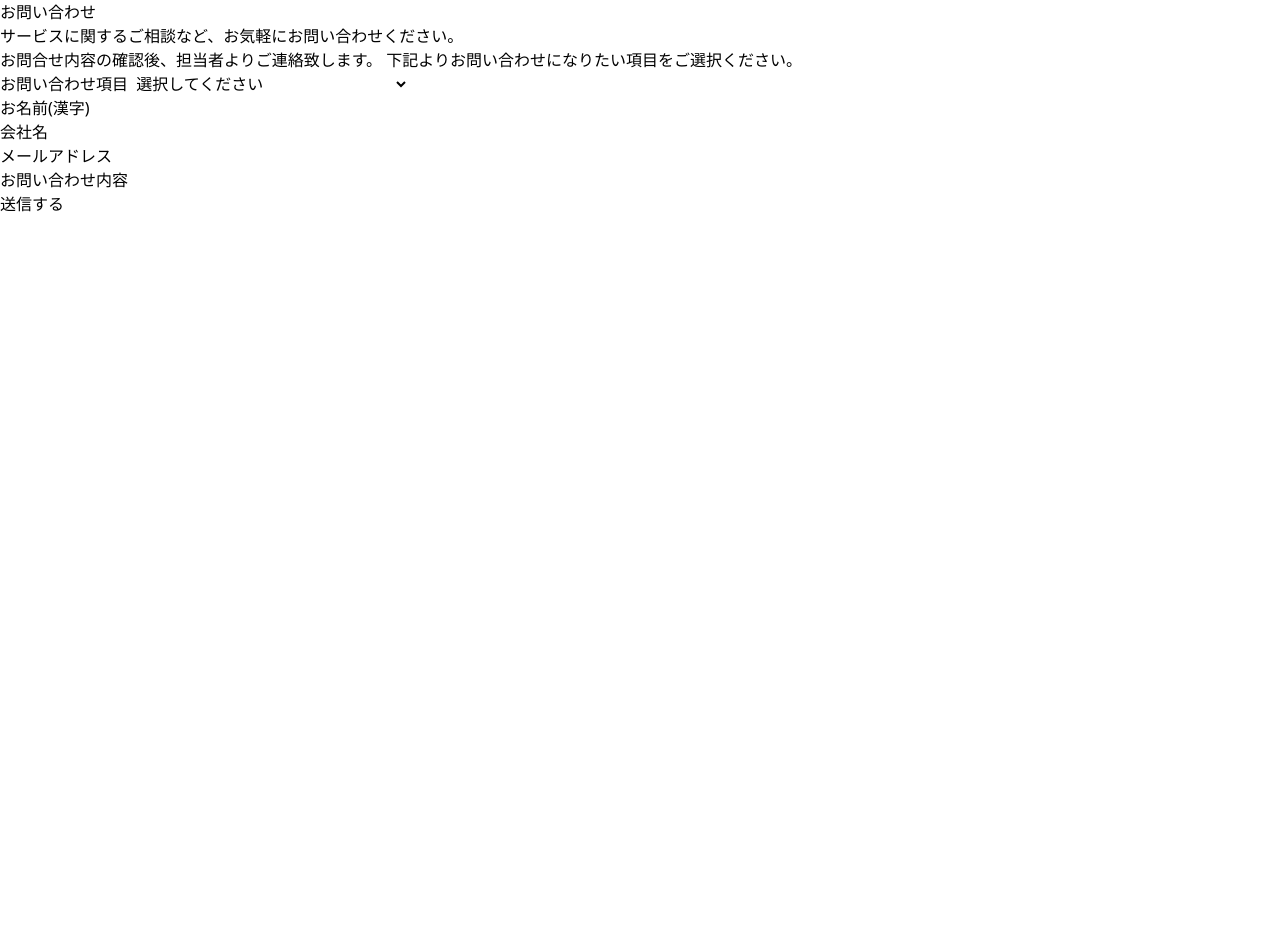
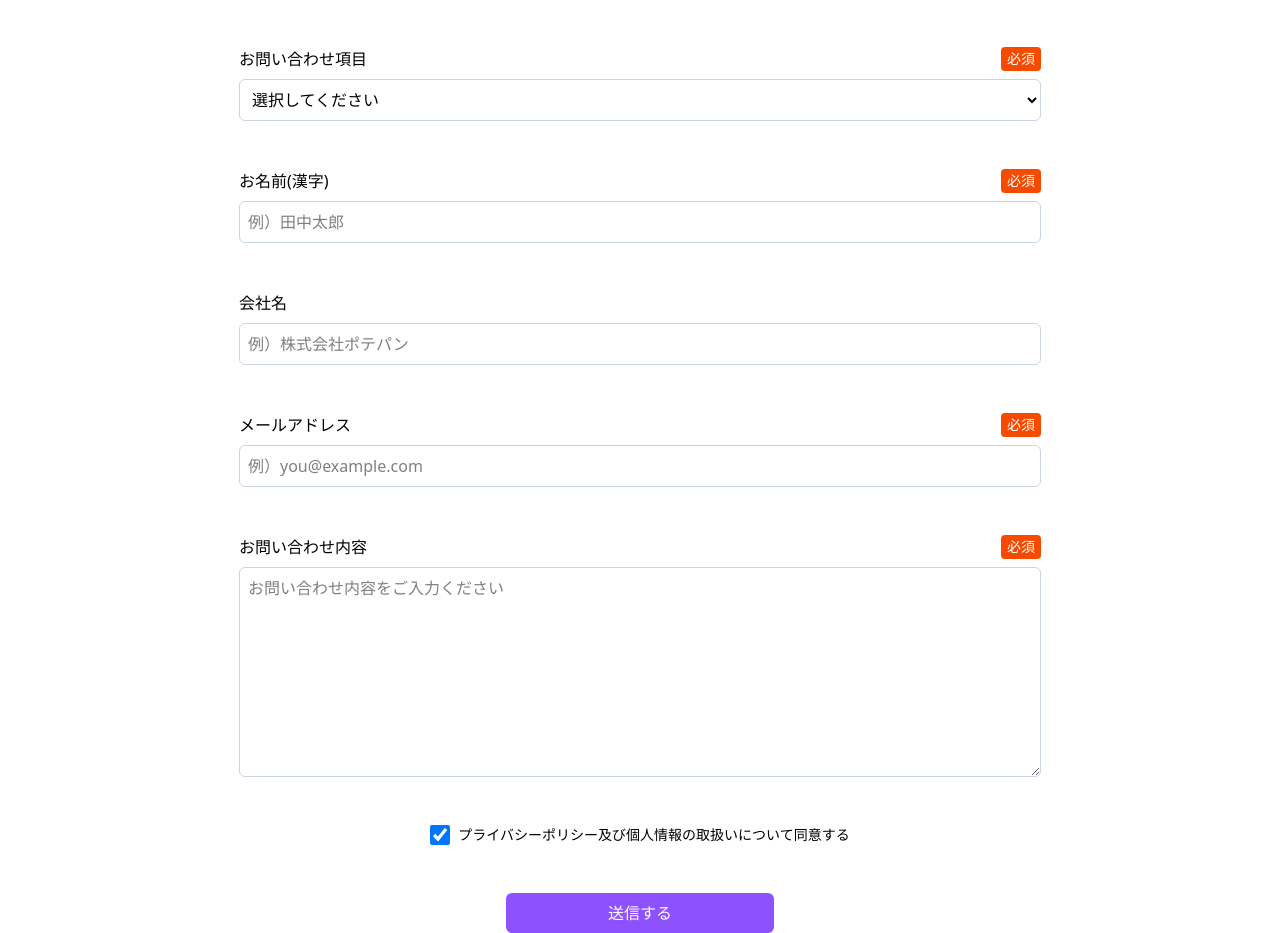
Before and after one commit to karuchip/contact, a website: page index.html in a window 1280 px wide. Before the commit the page ends 800 px from the top, so only its background shows below. Drawn offline with Linux system fonts and the light colour scheme.

Commit message:
html/css

```diff
--- a/index.html
+++ b/index.html
@@ -8,19 +8,22 @@
   </head>
 
   <body>
-    <section>
-      <div>
-        <h1>お問い合わせ</h1>
-        <p>サービスに関するご相談など、お気軽にお問い合わせください。<br />
+    <section class="h-screen w-11/12 md:w-4/6 m-auto flex justify-center items-center">
+      <div class="flex flex-col gap-12">
+        <div class="flex flex-col gap-12">
+          <h1 class="text-3xl font-bold">お問い合わせ</h1>
+          <p class="text-base text-slate-500">サービスに関するご相談など、お気軽にお問い合わせください。<br />
             お問合せ内容の確認後、担当者よりご連絡致します。
             下記よりお問い合わせになりたい項目をご選択ください。</p>
         </div>
 
         <div>
-        <form method="GET">
-          <div>
-            <label for="subject">お問い合わせ項目</label>
-            <select id="subject" required>
+          <form id="contact-form" class="flex flex-col gap-12">
+            <div class="flex flex-col gap-2">
+              <label for="subject" tabindex="1"
+                class="relative after:absolute after:right-0 after:content-['必須'] after:px-1.5 after:py-0.5 after:rounded-sm after:bg-orange-600 after:text-white after:text-sm after:font-medium">お問い合わせ項目</label>
+              <select id="subject" name="subject" required
+                class="p-2 rounded-md border border-slate-300 focus:outline-blue-500">
                 <option value="">選択してください</option>
                 <option value="サイト制作・サービス開発のご相談">サイト制作・サービス開発のご相談</option>
                 <option value="マーケティングのご相談">マーケティングのご相談</option>
@@ -33,33 +36,48 @@
               </select>
             </div>
 
-          <div>
-            <label for="name">お名前(漢字)</label>
-            <input id="name" type="text" required />
+            <div class="flex flex-col gap-2">
+              <label for="name"
+                class="relative after:absolute after:right-0 after:content-['必須'] after:px-1.5 after:py-0.5 after:rounded-sm after:bg-orange-600 after:text-white after:text-sm after:font-medium">お名前(漢字)</label>
+              <input id="name" name="name" type="text" required placeholder="例）田中太郎"
+                class="p-2 rounded-md border border-slate-300 focus:outline-blue-500" />
             </div>
 
-          <div>
+            <div class="flex flex-col gap-2">
               <label for="company">会社名</label>
-            <input id="company" type="text" />
+              <input id="company" name="company" type="text" placeholder="例）株式会社ポテパン"
+                class="p-2 rounded-md border border-slate-300 focus:outline-blue-500" />
             </div>
 
-          <div>
-            <label for="email">メールアドレス</label>
-            <input id="email" type="email" required />
+            <div class="flex flex-col gap-2">
+              <label for="email"
+                class="relative after:absolute after:right-0 after:content-['必須'] after:px-1.5 after:py-0.5 after:rounded-sm after:bg-orange-600 after:text-white after:text-sm after:font-medium">メールアドレス</label>
+              <input id="email" name="email" type="email" required placeholder="例）you@example.com"
+                class="p-2 rounded-md border border-slate-300 focus:outline-blue-500" />
             </div>
 
-          <div>
-            <label for="content">お問い合わせ内容</label>
-            <input id="content" type="text" required />
+            <div class="flex flex-col gap-2">
+              <label for="content"
+                class="relative after:absolute after:right-0 after:content-['必須'] after:px-1.5 after:py-0.5 after:rounded-sm after:bg-orange-600 after:text-white after:text-sm after:font-medium">お問い合わせ内容</label>
+              <textarea id="content" name="content" required placeholder="お問い合わせ内容をご入力ください" rows="8"
+                class="p-2 rounded-md border border-slate-300 focus:outline-blue-500"></textarea>
             </div>
 
-          <div>
-            <button type="submit">
+            <div class="flex justify-center">
+              <label class="flex items-center gap-2 text-sm select-none">
+                <input type="checkbox" name="agree" required checked class="size-5">
+                プライバシーポリシー及び個人情報の取扱いについて同意する
+              </label>
+            </div>
+
+            <div class="flex flex-col gap-2 items-center">
+              <button type="submit" class="w-full md:w-1/3 p-2 rounded-md text-white bg-violet-500">
                 送信する
               </button>
             </div>
           </form>
         </div>
+      </div>
     </section>
   </body>
 </html>
--- a/package.json
+++ b/package.json
@@ -7,7 +7,8 @@
   "type": "commonjs",
   "main": "index.js",
   "scripts": {
-    "test": "echo \"Error: no test specified\" && exit 1"
+    "test": "echo \"Error: no test specified\" && exit 1",
+    "dev:css": "@tailwindcss/cli -i ./src/input.css -o ./src/output.css --watch"
   },
   "devDependencies": {
     "tailwindcss": "^4.0.0"
```
Also changed, not shown: src/output.css. Lines whose indentation alone changed are shown as unchanged.
